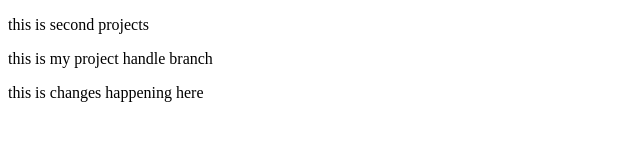
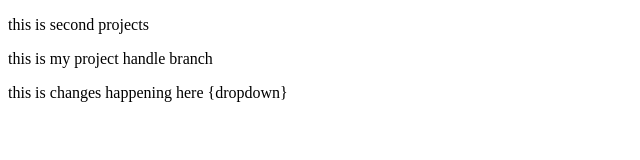
Before and after one commit to whitedevil123-maker/secondprojects, a plain HTML site: page index.html in a window 1280 px wide. Shown: the whole page, without its empty margins (0-640 px from the left). Drawn offline with Linux system fonts and the light colour scheme.

Commit message:
dropdown on projecthandle

```diff
--- a/index.html
+++ b/index.html
@@ -8,6 +8,6 @@
 <body>
     <p>this is second projects</p>
     <p>this is my project handle branch</p>
-    <p>this is changes happening here</p>
+    <p>this is changes happening here {dropdown}</p>
 </body>
 </html>
```
